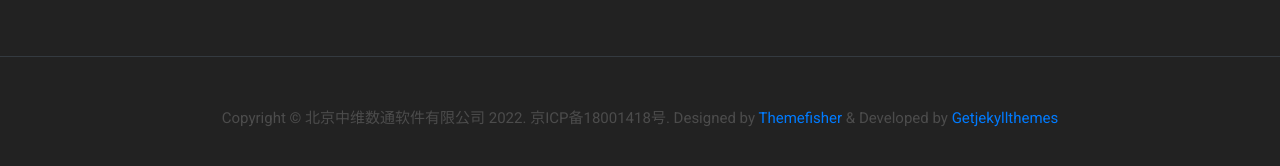
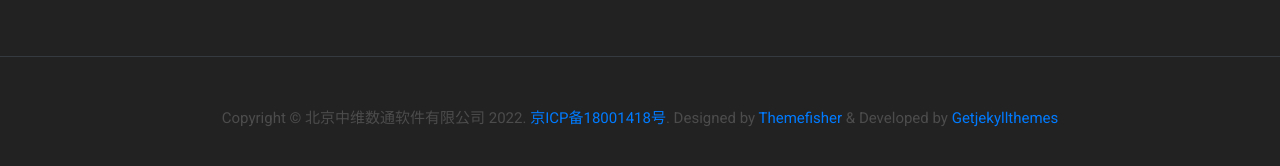
Before and after one commit to zwpim/zwpim.github.io, a Jekyll site: the page built from index.html, in a window 1280 px wide and 900 px high, scrolled down 6590 px. Shown: the part 704-870 px from the top of the window. Built offline with Jekyll 4.4.1, drawn with Linux system fonts in a browser that asks for light colours.

Commit message:
Update settings.yml

```diff
--- a/_data/settings.yml
+++ b/_data/settings.yml
@@ -8,7 +8,7 @@ description: 北京中维数通软件有限公司官网
 email: zwst@zwpim.com
 phone: +086 137 1613 0998
 address: 北京市昌平区回龙观科星西路19号院中顺大厦8层
-copyright: Copyright &copy; 北京中维数通软件有限公司 2022. 京ICP备18001418号. Designed by [Themefisher](https://themefisher.com) & Developed by [Getjekyllthemes](https://getjekyllthemes.com)
+copyright: Copyright &copy; 北京中维数通软件有限公司 2022. [京ICP备18001418号](https://beian.miit.gov.cn/). Designed by [Themefisher](https://themefisher.com) & Developed by [Getjekyllthemes](https://getjekyllthemes.com)
 
 menu:
 - {name: About, link: '/about'}
```
